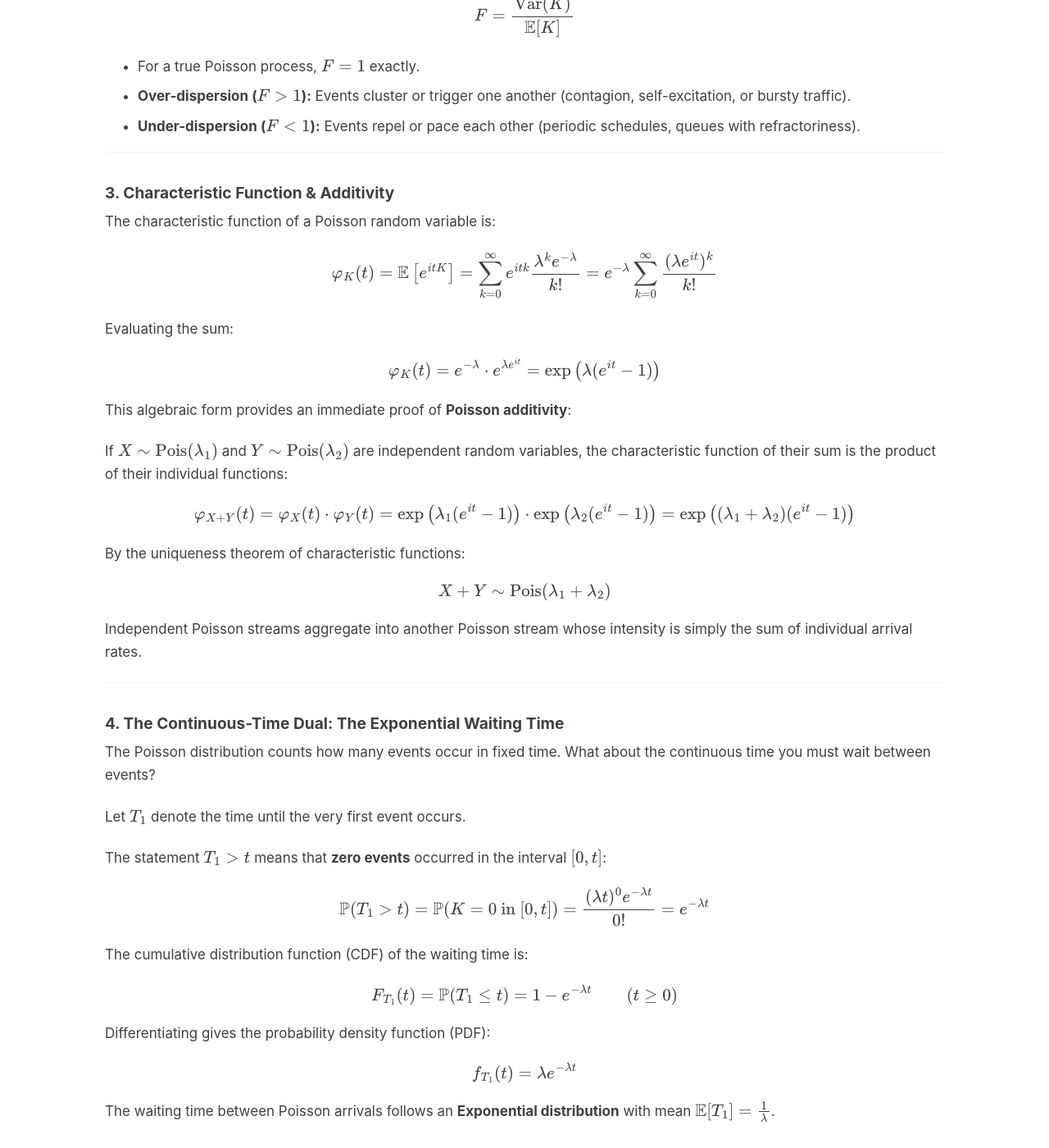
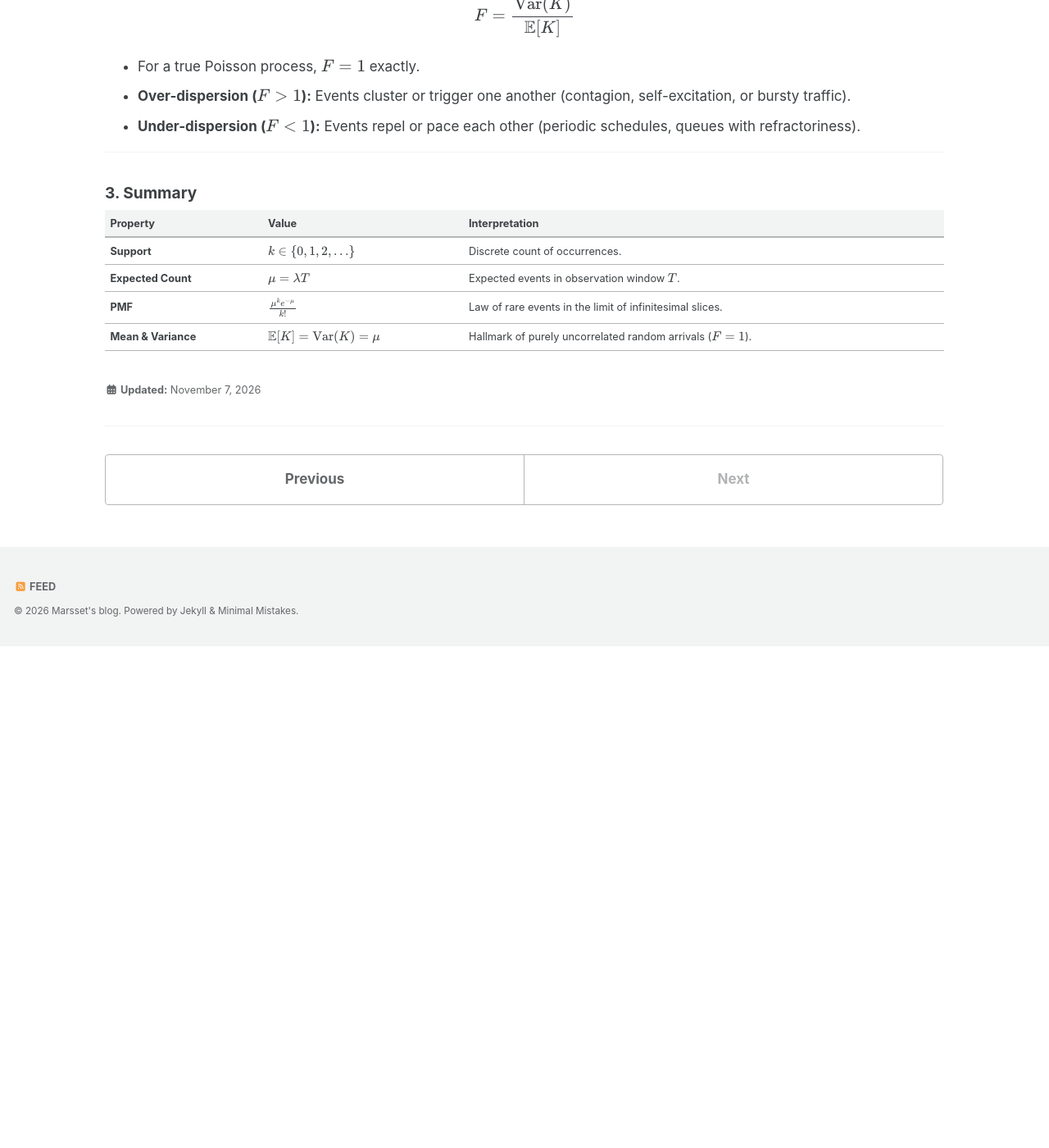
Before and after one commit to marsset/marsset.github.io, a Jekyll site: the page built from _posts/2026-11-07-poisson-distribution.markdown, in a window 1280 px wide and 1400 px high, scrolled down 2940 px. Shown: the whole window at 82% size. Built offline with Jekyll 4.4.1, drawn with Linux system fonts in a browser that asks for light colours; cached includes are drawn as plain includes; formulas are drawn with MathJax 3; after the commit the page ends 3728 px from its top, so only the background shows below that; some of the changed text lies outside the part shown.

Commit message:
Remove characteristic function and waiting time sections

```diff
--- a/_posts/2026-11-07-poisson-distribution.markdown
+++ b/_posts/2026-11-07-poisson-distribution.markdown
@@ -8,7 +8,7 @@ classes: wide
 layout: single
 use_math: true
 excerpt: >
-  A first-principles derivation of the Poisson distribution from the binomial limit, moment generating functions, waiting times, and counting processes.
+  A first-principles derivation of the Poisson distribution from the binomial limit and rare event assumptions.
 ---
 
 Most fundamental probability distributions are answers to questions about geometry or games of chance: tossing coins, rolling dice, or measuring lengths.
@@ -142,82 +142,11 @@ $$
 
 ---
 
-### 3. Characteristic Function & Additivity
-
-The characteristic function of a Poisson random variable is:
-
-$$
-\varphi_K(t) = \mathbb{E}\left[ e^{itK} \right] = \sum_{k=0}^{\infty} e^{itk} \frac{\lambda^k e^{-\lambda}}{k!} = e^{-\lambda} \sum_{k=0}^{\infty} \frac{(\lambda e^{it})^k}{k!}
-$$
-
-Evaluating the sum:
-
-$$
-\varphi_K(t) = e^{-\lambda} \cdot e^{\lambda e^{it}} = \exp\left( \lambda (e^{it} - 1) \right)
-$$
-
-This algebraic form provides an immediate proof of **Poisson additivity**:
-
-If $$X \sim \operatorname{Pois}(\lambda_1)$$ and $$Y \sim \operatorname{Pois}(\lambda_2)$$ are independent random variables, the characteristic function of their sum is the product of their individual functions:
-
-$$
-\varphi_{X+Y}(t) = \varphi_X(t) \cdot \varphi_Y(t) = \exp\left( \lambda_1(e^{it} - 1) \right) \cdot \exp\left( \lambda_2(e^{it} - 1) \right) = \exp\left( (\lambda_1 + \lambda_2)(e^{it} - 1) \right)
-$$
-
-By the uniqueness theorem of characteristic functions:
-
-$$
-X + Y \sim \operatorname{Pois}(\lambda_1 + \lambda_2)
-$$
-
-Independent Poisson streams aggregate into another Poisson stream whose intensity is simply the sum of individual arrival rates.
-
----
-
-### 4. The Continuous-Time Dual: The Exponential Waiting Time
-
-The Poisson distribution counts how many events occur in fixed time. What about the continuous time you must wait between events?
-
-Let $$T_1$$ denote the time until the very first event occurs.
-
-The statement $$T_1 > t$$ means that **zero events** occurred in the interval $$[0, t]$$:
-
-$$
-\mathbb{P}(T_1 > t) = \mathbb{P}(K = 0 \text{ in } [0, t]) = \frac{(\lambda t)^0 e^{-\lambda t}}{0!} = e^{-\lambda t}
-$$
-
-The cumulative distribution function (CDF) of the waiting time is:
-
-$$
-F_{T_1}(t) = \mathbb{P}(T_1 \le t) = 1 - e^{-\lambda t} \qquad (t \ge 0)
-$$
-
-Differentiating gives the probability density function (PDF):
-
-$$
-f_{T_1}(t) = \lambda e^{-\lambda t}
-$$
-
-The waiting time between Poisson arrivals follows an **Exponential distribution** with mean $$\mathbb{E}[T_1] = \frac{1}{\lambda}$$.
-
-#### Memorylessness
-The exponential waiting time satisfies the memoryless property:
-
-$$
-\mathbb{P}(T_1 > s + t \mid T_1 > s) = \frac{\mathbb{P}(T_1 > s + t)}{\mathbb{P}(T_1 > s)} = \frac{e^{-\lambda(s + t)}}{e^{-\lambda s}} = e^{-\lambda t} = \mathbb{P}(T_1 > t)
-$$
-
-No matter how long you have already waited for an event to happen, the probability distribution of the remaining time until the next arrival is identical to the day you started waiting.
-
----
-
-### 5. Summary: Discrete Counts and Continuous Time
+### 3. Summary
 
 | Property | Value | Interpretation |
 | :--- | :--- | :--- |
 | **Support** | $$k \in \{0, 1, 2, \dots\}$$ | Discrete count of occurrences. |
-| **Parameter** | $$\lambda > 0$$ | Mean arrival rate per unit time. |
-| **PMF** | $$\frac{\lambda^k e^{-\lambda}}{k!}$$ | Law of rare events in the limit of small intervals. |
-| **Mean & Variance** | $$\mathbb{E}[K] = \operatorname{Var}(K) = \lambda$$ | Hallmark of purely uncorrelated random arrivals. |
-| **Inter-Arrival Time** | $$\operatorname{Exp}(\lambda)$$ | Continuous, memoryless waiting time between consecutive events. |
-| **Sum of Streams** | $$\sum \lambda_i$$ | Independent Poisson sources aggregate additively. |
+| **Expected Count** | $$\mu = \lambda T$$ | Expected events in observation window $$T$$. |
+| **PMF** | $$\frac{\mu^k e^{-\mu}}{k!}$$ | Law of rare events in the limit of infinitesimal slices. |
+| **Mean & Variance** | $$\mathbb{E}[K] = \operatorname{Var}(K) = \mu$$ | Hallmark of purely uncorrelated random arrivals ($$F = 1$$). |
```
